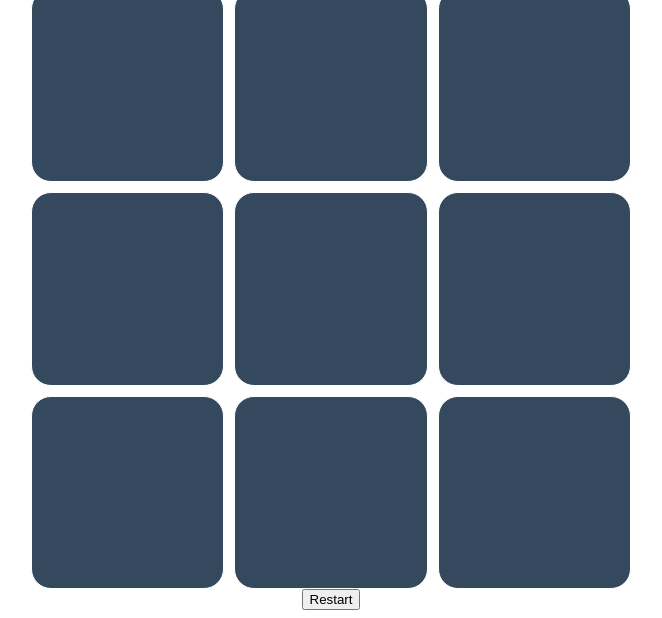
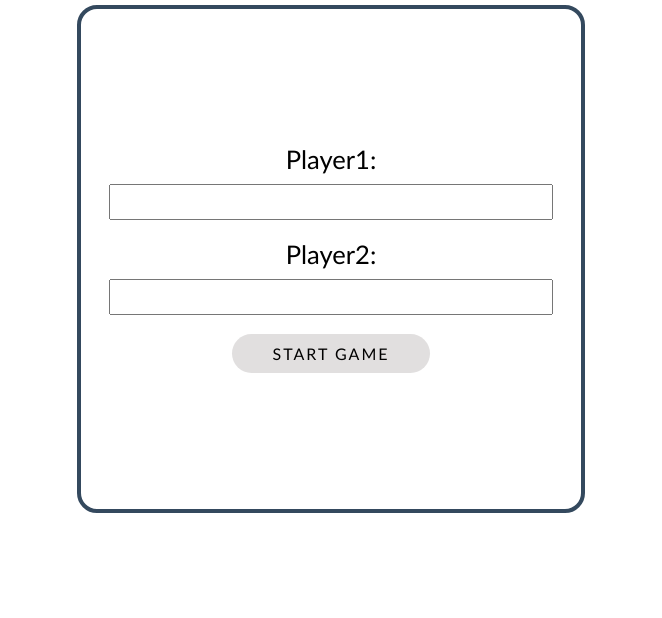
Before and after one commit to karinaglf/game-tic-tac-toe, a plain HTML site: page index.html in a window 1280 px wide. Shown: the part 182-800 px from the top of the page, without its empty margins (309-971 px from the left). Drawn offline with Linux system fonts and the light colour scheme.

Commit message:
finish game logic, add splash screen

```diff
--- a/app.js
+++ b/app.js
@@ -4,9 +4,14 @@
 // Create Game Logic
 
 //DOM Elements
+const startScreen = document.getElementById('start-screen');
 const gameContainer = document.getElementById('game-container');
 const board = document.getElementById('board');
+const startBtn = document.getElementById('start-btn');
 const restartBtn = document.getElementById('restart-btn');
+const message = document.getElementById('message');
+const playerOneInput = document.getElementById('player1-name');
+const playerTwoInput = document.getElementById('player2-name');
 const playerOneScore = document.getElementById('player1-score');
 const playerTwoScore = document.getElementById('player2-score');
 
@@ -22,16 +27,31 @@ const winningSequences = [
 	[2, 4, 6],
 ];
 
+let game;
+
 class Game {
 	constructor(player1, player2) {
 		this.player1 = { name: player1, symbol: 'x', score: 0 };
 		this.player2 = { name: player2, symbol: 'o', score: 0 };
-		this.boardGrid = ['', '', '', '', '', '', '', '', ''];
+		this.boardGrid = [];
 		this.turn = this.player1;
 		this.isGameOver = false;
 	}
 
 	start() {
+		//hide start screen
+		startScreen.style.display = 'none';
+		//show game screen
+		gameContainer.style.display = 'flex';
+        message.innerText = `Next turn ${this.turn.name}`;
+		this.isGameOver = false;
+		this.boardGrid = ['', '', '', '', '', '', '', '', ''];
+		this.drawScore();
+		this.drawGame();
+	}
+
+	restart() {
+        message.innerText = `Next turn ${this.turn.name}`;
 		this.isGameOver = false;
 		this.boardGrid = ['', '', '', '', '', '', '', '', ''];
 		this.drawScore();
@@ -62,9 +82,7 @@ class Game {
 
 	gameOver() {
         this.isGameOver = true;
-		const gameOverMessage = document.createElement('h2');
-		gameOverMessage.innerHTML = `${this.turn.name} won the game!`;
-		gameContainer.appendChild(gameOverMessage);
+		message.innerText = `${this.turn.name} won the game!`;
 		this.turn.score = this.turn.score + 1;
 	}
 
@@ -75,12 +93,12 @@ class Game {
 
 			//Select cell
 			this.boardGrid[index] = this.turn.symbol;
-			// board.innerHTML = '';
 			this.drawGame();
 			this.checkResult(this.turn.symbol);
 
 			//Change player
 			this.turn = this.turn == this.player1 ? this.player2 : this.player1;
+            message.innerText = `Next turn ${this.turn.name}`;
 		}
 	}
 
@@ -100,6 +118,13 @@ class Game {
 	}
 }
 
-const play = new Game('Karina', 'Adriano');
-play.start();
-restartBtn.addEventListener('click', () => play.start())
+restartBtn.addEventListener('click', () => game.restart());
+
+startBtn.addEventListener('click', () => {
+
+    if(!playerOneInput.value) playerOneInput.value = "Player1"
+    if(!playerTwoInput.value) playerTwoInput.value = "Player2"
+
+	game = new Game(playerOneInput.value, playerTwoInput.value);
+	game.start();
+});
--- a/index.html
+++ b/index.html
@@ -8,15 +8,25 @@
 		<title>Tic Tac Toe</title>
 	</head>
 	<body>
+		<h1>Let's Play</h1>
+		<div class="start-screen" id="start-screen">
+			<form id="form">
+				<label for="player1-name">Player1:</label>
+				<input type="text" id="player1-name" name="player1-name" required /><br />
+				<label for="player2-name">Player2:</label>
+				<input type="text" id="player2-name" name="player2-name" required /><br />
+				<!-- <button type="submit" id="start-btn">Start Game</button> -->
+				<a type="submit" class='btn' id="start-btn" href="#">Start Game</a>
+			</form>
+		</div>
 		<div class="game-container" id="game-container">
-			<h1>Let's Play</h1>
 			<div class="score">
 				<p class="player-score" id="player1-score"><span></span></p>
 				<p class="player-score" id="player2-score"><span></span></p>
 			</div>
 			<div class="board" id="board"></div>
-			<button id="restart-btn">Restart</button>
-
+			<h2 id="message"></h2>
+			<a class='btn' id="restart-btn">Restart</a>
 		</div>
 		<script src="app.js"></script>
 	</body>
--- a/styles.css
+++ b/styles.css
@@ -1,18 +1,51 @@
 body {
+	margin: 0;
+	padding: 0;
 	font-family: 'Gill Sans', 'Gill Sans MT', Calibri, 'Trebuchet MS', sans-serif;
+    height: 100vh;
+    display: flex;
+    flex-direction: column;
+    align-items: center;
+	justify-content: center;
+}
+label {
+    font-size: 1.6rem;
+}
+input {
+    width: 80%;
+    margin-top: 10px;
+    padding: 5px 20px;
+    font-size: 1.2rem;
+}
+.start-screen form {
+    display: flex;
+	flex-direction: column;
+	align-items: center;
+	justify-content: center;
+    border: #34495e 4px solid ;
+    border-radius: 20px;
+}
+.btn {
+    background-color: #e1dfdf;
+    padding: 10px 40px;
+    border-radius: 20px;
+    text-transform: uppercase;
+    letter-spacing: 2px;
+}
+a {
+    text-decoration: none;
+    color: #000;
 }
 .game-container {
 	margin: 0;
-    display: flex;
+	display: none;
 	flex-direction: column;
 	align-items: center;
 }
 .board {
 	width: 90vw;
-    height: 90vw;
+    height: 50vh;
 	margin: 0 auto;
-    /* background-color: #34495e;
-    color: #fff; */
 	display: grid;
 	grid-template: repeat(3, 1fr) / repeat(3, 1fr);
 	gap: 10px;
@@ -25,7 +58,6 @@ body {
 	border-radius: 20px;
 	display: grid;
 	place-items: center;
-
 }
 .score {
 	display: flex;
@@ -35,9 +67,16 @@ body {
 .player-score > span {
 	margin-left: 10px;
 }
+#message {
+    min-height: 2rem;
+}
 @media (min-width: 600px) {
 	.board {
-        width: 600px;
-        height: 600px;
+		width: 500px;
+		height: 500px;
+	}
+    .start-screen form {
+		width: 500px;
+        height: 500px;
     }
 }
```
Lines whose indentation alone changed are shown as unchanged.
